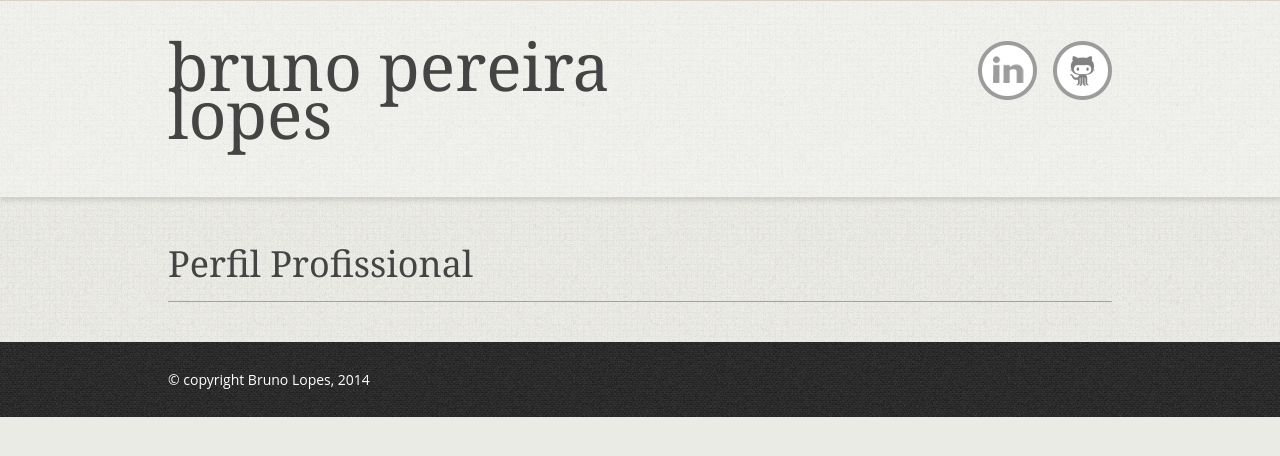
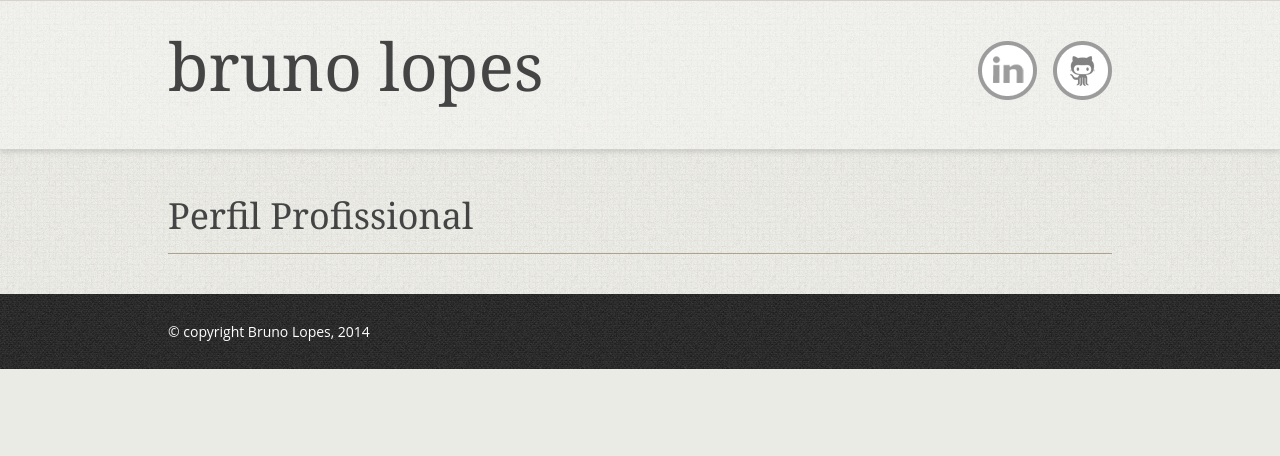
Before and after one commit to brunoplopes/brunoplopes.github.io, a plain HTML site: page index.html in a window 1280 px wide. Drawn offline with Linux system fonts and the light colour scheme.

Commit message:
Update index.html

```diff
--- a/index.html
+++ b/index.html
@@ -13,7 +13,7 @@
                 <div class="col-8 col-mobile-12 col-tablet-12">
                     <div class="title">
                         <a href="http://brunoplopes.github.io/" title="Bruno Lopes, Análista e Desenvolvedor de Sistemas">
-                            <h1>Bruno Pereira lopes</h1>
+                            <h1>Bruno Lopes</h1>
                         </a>
                     </div>
                 </div>
```
